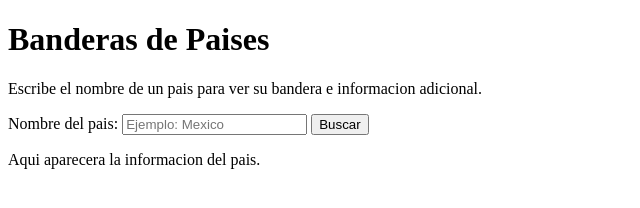
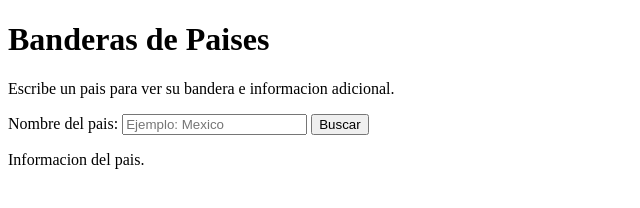
Before and after one commit to MAICOLxl/API-generador-de-banderas, a plain HTML site: page index.html in a window 1280 px wide. Shown: the whole page, without its empty margins (0-640 px from the left). Drawn offline with Linux system fonts and the light colour scheme.

Commit message:
Update title and text in index.html

```diff
--- a/index.html
+++ b/index.html
@@ -3,13 +3,13 @@
 <head>
     <meta charset="UTF-8">
     <meta name="viewport" content="width=device-width, initial-scale=1.0">
-    <title>Consulta de Paises</title>
+    <title>Buscador de Paises</title>
     <link rel="stylesheet" href="estilo.css">
 </head>
 <body>
     <header>
         <h1>Banderas de Paises</h1>
-        <p>Escribe el nombre de un pais para ver su bandera e informacion adicional.</p>
+        <p>Escribe un pais para ver su bandera e informacion adicional.</p>
     </header>
 
     <main>
@@ -20,7 +20,7 @@
         </section>
 
         <section id="resultado">
-            <p>Aqui aparecera la informacion del pais.</p>
+            <p>Informacion del pais.</p>
         </section>
     </main>
 
```
